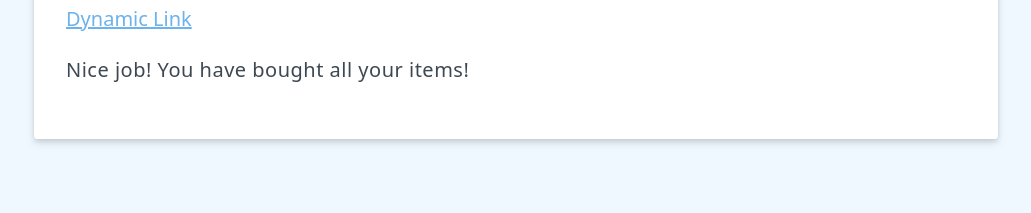
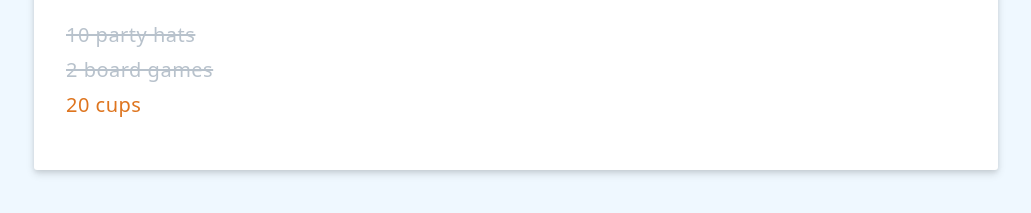
Before and after one commit to MinatoNami/vue-school-classes, a plain HTML site: page FundamentalsOptionsApi/index.html in a window 1280 px wide. Shown: the part 391-604 px from the top of the page, without its empty margins (124-1155 px from the left). Drawn offline with nearby package versions, Linux system fonts and the light colour scheme.

Commit message:
Complete Dynamic CSS classes with Vue 3

```diff
--- a/FundamentalsOptionsApi/index.html
+++ b/FundamentalsOptionsApi/index.html
@@ -39,7 +39,14 @@
       <a :href="newItem">Dynamic Link</a>
       <p v-if="items.length ===0">Nice job! You have bought all your items!</p>
       <ul v-else>
-        <li v-for="item in items" :key="item.id">{{ item.label }}</li>
+        <li
+          v-for="item in items"
+          :key="item.id"
+          @click="togglePurchased(item)"
+          :class="{strikeout: item.purchased, priority: item.highPriority}"
+        >
+          {{ item.label }}
+        </li>
       </ul>
     </div>
 
@@ -53,9 +60,19 @@
             newItem: "",
             newItemHighPriority: "low",
             items: [
-              // { id: 1, label: "10 party hats" },
-              // { id: 2, label: "2 board games" },
-              // { id: 3, label: "20 cups" },
+              {
+                id: 1,
+                label: "10 party hats",
+                purchased: true,
+                highPriority: false,
+              },
+              {
+                id: 2,
+                label: "2 board games",
+                purchased: true,
+                highPriority: false,
+              },
+              { id: 3, label: "20 cups", purchased: false, highPriority: true },
             ],
           };
         },
@@ -64,12 +81,18 @@
             this.items.push({
               id: this.items.length + 1,
               label: this.newItem,
+              highPriority: this.newItemHighPriority,
             });
             this.newItem = "";
+            this.newItemHighPriority = "";
           },
           doEdit(editing) {
             this.editing = editing;
             this.newItem = "";
+            this.newItemHighPriority = "";
+          },
+          togglePurchased(item) {
+            item.purchased = !item.purchased;
           },
         },
       }).mount("#shopping-list");
```
